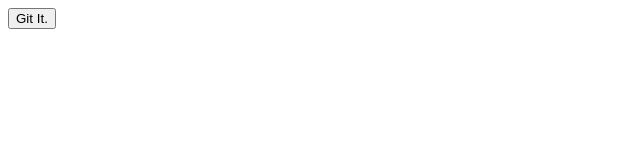
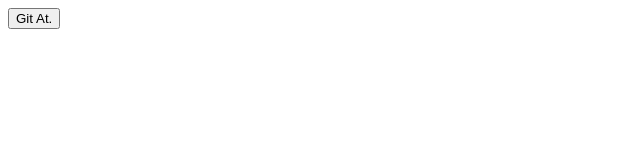
Before and after one commit to ClayData/first-project, a plain HTML site: page index.html in a window 1280 px wide. Shown: the full height of the page, 0-640 px from the left. Drawn offline with Linux system fonts and the light colour scheme.

Commit message:
made button git at

```diff
--- a/index.html
+++ b/index.html
@@ -7,7 +7,7 @@
     <title>Document</title>
 </head>
 <body>
-    <button onclick="gitIt()">Git It.</button>
+    <button onclick="gitIt()">Git At.</button>
     <script src="index.js"></script>
 </body>
 </html>
```
